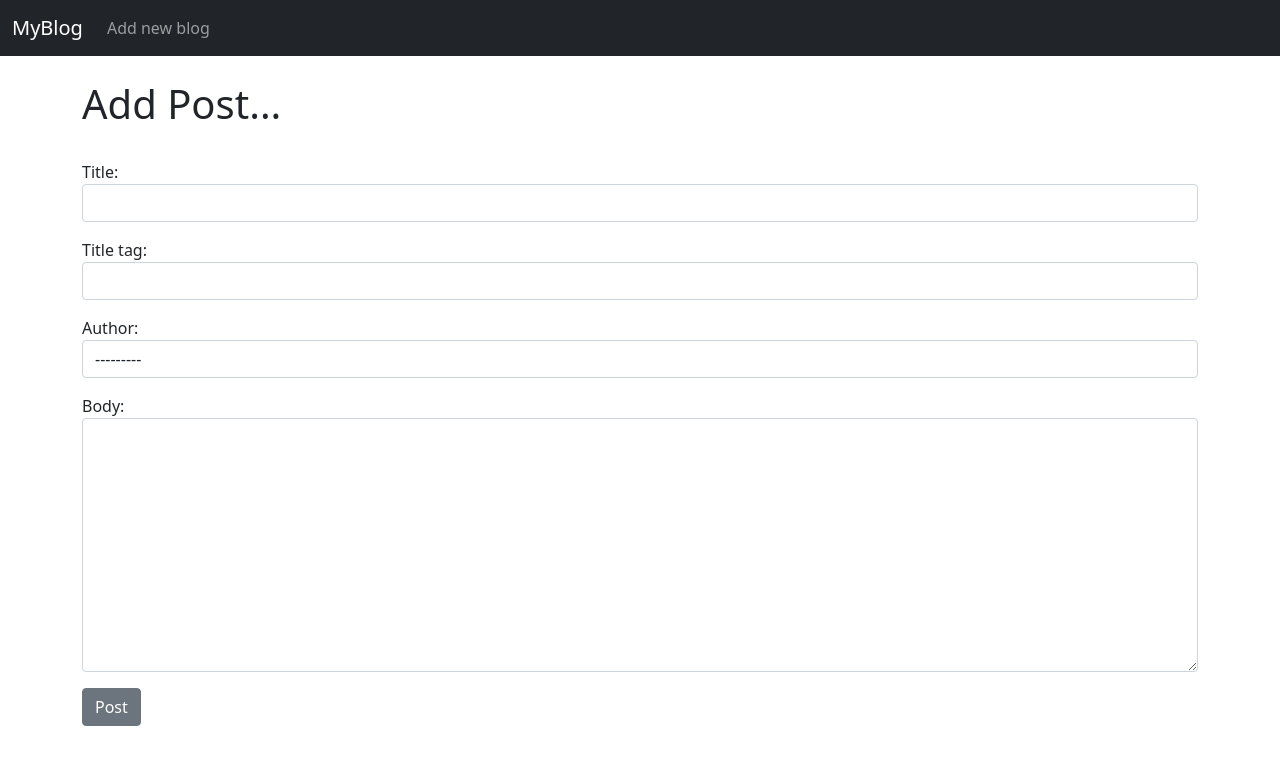
After one commit to omgitsfaraaz/blog, a Django app: page /add_post/ in a window 1280 px wide. The commit adds this page. Shown: the top 765 px of the page. Run offline with Django 3.2, Linux system fonts and the light colour scheme; data comes from the database, SQL or seed files in the repository; both versions use the stored data as it was after the commit.

Commit message:
some changes

```diff
--- /dev/null
+++ b/blog/theblog/forms.py
@@ -0,0 +1,26 @@
+from django import forms
+from .models import Post
+
+class PostForm(forms.ModelForm):
+    class Meta:
+        model = Post
+        fields = ('title', 'title_tag', 'author', 'body')
+
+        widgets = {
+            'title': forms.TextInput(attrs={'class': 'form-control'}),
+            'title_tag': forms.TextInput(attrs={'class': 'form-control'}),
+            'author': forms.Select(attrs={'class': 'form-control'}),
+            'body': forms.Textarea(attrs={'class': 'form-control'}),
+        }
+
+class EditForm(forms.ModelForm):
+    class Meta:
+        model = Post
+        fields = ('title', 'title_tag', 'body')
+
+        widgets = {
+            'title': forms.TextInput(attrs={'class': 'form-control'}),
+            'title_tag': forms.TextInput(attrs={'class': 'form-control'}),
+            #'author': forms.Select(attrs={'class': 'form-control'}),
+            'body': forms.Textarea(attrs={'class': 'form-control'}),
+        }
--- a/blog/theblog/models.py
+++ b/blog/theblog/models.py
@@ -1,10 +1,16 @@
 from django.db import models
 from django.contrib.auth.models import User
+from django.urls import reverse
 
 class Post(models.Model):
     title = models.CharField(max_length=255)
+    title_tag = models.CharField(max_length=255)
     author = models.ForeignKey(User, on_delete=models.CASCADE)
     body = models.TextField()
+    post_date = models.DateField(auto_now_add=True)
 
     def __str__(self):
         return self.title + ' | ' + str(self.author)
+
+    def get_absolute_url(self):
+        return reverse('home')
--- /dev/null
+++ b/blog/theblog/templates/add_post.html
@@ -0,0 +1,18 @@
+{% extends "base.html" %}
+
+{% block title %}
+    Add Post
+{% endblock title %}
+
+{% block content %}
+
+<h1>Add Post...</h1><br>
+<form method="POST">
+    {% csrf_token %}
+    {{ form.as_p }}
+    <button class="btn btn-secondary">Post</button>
+</form>
+
+
+
+{% endblock content %}
--- /dev/null
+++ b/blog/theblog/templates/base.html
@@ -0,0 +1,51 @@
+<!doctype html>
+<html lang="en">
+  <head>
+    <!-- Required meta tags -->
+    <meta charset="utf-8">
+    <meta name="viewport" content="width=device-width, initial-scale=1">
+
+    <!-- Bootstrap CSS -->
+    <link href="https://cdn.jsdelivr.net/npm/bootstrap@5.0.0-beta2/dist/css/bootstrap.min.css" rel="stylesheet" integrity="sha384-BmbxuPwQa2lc/FVzBcNJ7UAyJxM6wuqIj61tLrc4wSX0szH/Ev+nYRRuWlolflfl" crossorigin="anonymous">
+
+    <title>
+        {% block title %}
+            MyBlog
+        {% endblock title %}
+    </title>
+  </head>
+  <body>
+    <nav class="navbar navbar-expand-lg navbar-dark bg-dark">
+        <div class="container-fluid">
+          <a class="navbar-brand" href="{% url 'home' %}">MyBlog</a>
+          <button class="navbar-toggler" type="button" data-bs-toggle="collapse" data-bs-target="#navbarSupportedContent" aria-controls="navbarSupportedContent" aria-expanded="false" aria-label="Toggle navigation">
+            <span class="navbar-toggler-icon"></span>
+          </button>
+          <div class="collapse navbar-collapse" id="navbarSupportedContent">
+            <ul class="navbar-nav me-auto mb-2 mb-lg-0">
+              <li class="nav-item">
+                <a class="nav-link" href="{% url 'add_post' %}">Add new blog</a>
+              </li>
+            </ul>
+          </div>
+        </div>
+      </nav>
+      <br>
+        <div class="container">
+            {% block content %}
+
+            {% endblock content %}
+        </div>
+
+    <!-- Optional JavaScript; choose one of the two! -->
+
+    <!-- Option 1: Bootstrap Bundle with Popper -->
+    <script src="https://cdn.jsdelivr.net/npm/bootstrap@5.0.0-beta2/dist/js/bootstrap.bundle.min.js" integrity="sha384-b5kHyXgcpbZJO/tY9Ul7kGkf1S0CWuKcCD38l8YkeH8z8QjE0GmW1gYU5S9FOnJ0" crossorigin="anonymous"></script>
+
+    <!-- Option 2: Separate Popper and Bootstrap JS -->
+    <!--
+    <script src="https://cdn.jsdelivr.net/npm/@popperjs/core@2.6.0/dist/umd/popper.min.js" integrity="sha384-KsvD1yqQ1/1+IA7gi3P0tyJcT3vR+NdBTt13hSJ2lnve8agRGXTTyNaBYmCR/Nwi" crossorigin="anonymous"></script>
+    <script src="https://cdn.jsdelivr.net/npm/bootstrap@5.0.0-beta2/dist/js/bootstrap.min.js" integrity="sha384-nsg8ua9HAw1y0W1btsyWgBklPnCUAFLuTMS2G72MMONqmOymq585AcH49TLBQObG" crossorigin="anonymous"></script>
+    -->
+  </body>
+</html>
--- a/blog/theblog/urls.py
+++ b/blog/theblog/urls.py
@@ -1,8 +1,12 @@
 from django.urls import path
-from .views import HomeView
+from .views import HomeView, Article, AddBlog, UpdatePostView, DeletePostView
 # from . import views
 
 urlpatterns = [
     # path('', views.home, name="home"),
-    path('', HomeView.as_view(), name="home")
+    path('', HomeView.as_view(), name="home"),
+    path('article/<int:pk>', Article.as_view(), name="article-detail"),
+    path('add_post/', AddBlog.as_view(), name="add_post"),
+    path('article/edit/<int:pk>', UpdatePostView.as_view(), name="update_post"),
+    path('article/<int:pk>/remove', DeletePostView.as_view(), name="delete_post"),
 ]
--- a/blog/theblog/views.py
+++ b/blog/theblog/views.py
@@ -1,6 +1,8 @@
 from django.shortcuts import render
-from django.views.generic import ListView, DetailView
+from django.views.generic import ListView, DetailView, CreateView, UpdateView, DeleteView
 from .models import Post
+from .forms import PostForm, EditForm
+from django.urls import reverse_lazy
 
 # def home(request):
 #     return render(request, 'home.html', {})
@@ -8,3 +10,24 @@ from .models import Post
 class HomeView(ListView):
     model = Post
     template_name = 'home.html'
+    ordering = ['-id']
+
+class Article(DetailView):
+    model = Post
+    template_name = 'article_detail.html'
+
+class AddBlog(CreateView):
+    model = Post
+    form_class = PostForm
+    template_name = 'add_post.html'
+
+class UpdatePostView(UpdateView):
+    model = Post
+    template_name = 'update_post.html'
+    form_class = EditForm
+    #fields = ['title', 'title_tag', 'body']
+
+class DeletePostView(UpdateView):
+    model = Post
+    template_name = 'delete_post.html'
+    success_url = reverse_lazy('home')
```
Also changed, not shown: blog/theblog/templates/article_detail.html (added, +17 -0 lines), blog/theblog/templates/delete_post.html (added, +19 -0 lines), blog/theblog/templates/home.html (+6 -1 lines), blog/theblog/templates/update_post.html (added, +18 -0 lines), blog/db.sqlite3, blog/theblog/migrations/0002_post_title_tag.py (added), blog/theblog/migrations/0003_auto_20210314_1231.py (added).
